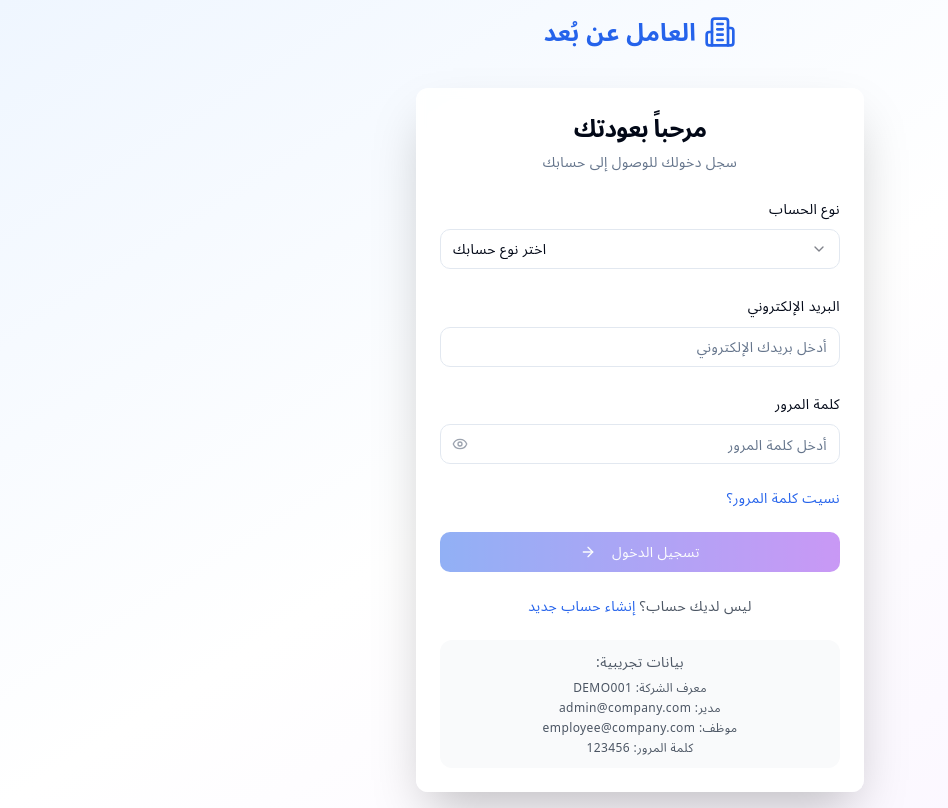
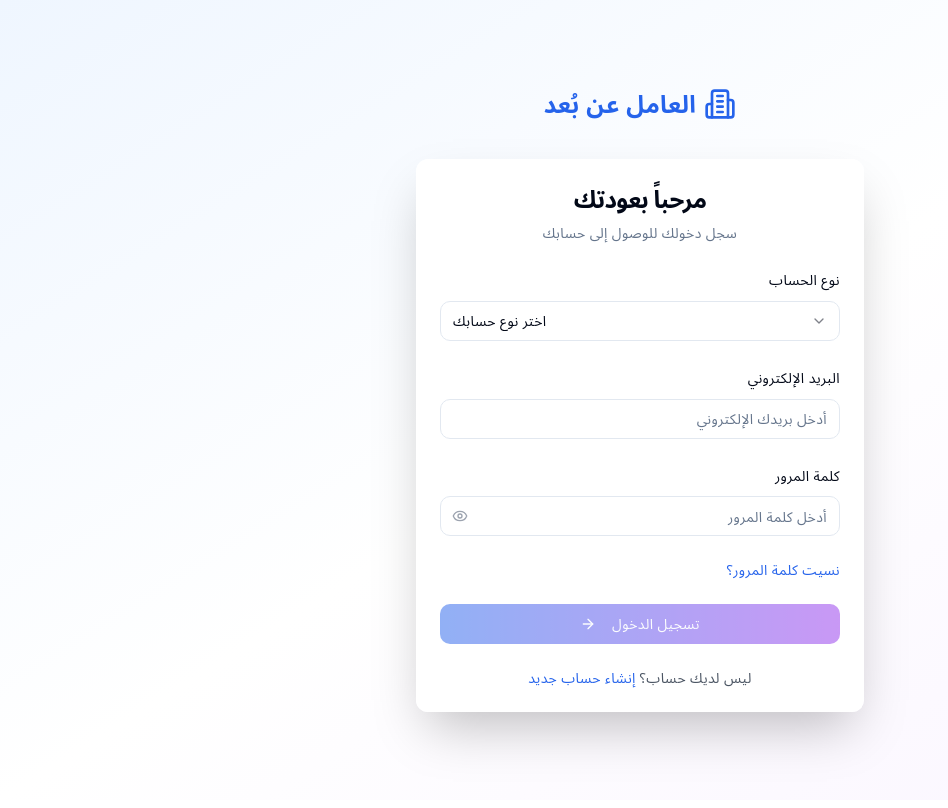
Before and after one commit to rafa-houssam/remote-work-1, a Next.js app: page /auth/signin in a window 1280 px wide. Shown: the whole page, without its empty margins (0-948 px from the left). Built offline with nearby package versions, Linux system fonts and the light colour scheme; no server answers.

Commit message:
Removes demo account credentials from sign-in page
Eliminates hardcoded demo login information to enhance security
and prevent exposure of sample credentials in the UI.

```diff
--- a/app/auth/signin/page.tsx
+++ b/app/auth/signin/page.tsx
@@ -185,15 +185,7 @@ export default function SignInPage() {
                 </p>
               </div>
 
-              <div className="text-center text-sm text-gray-600 bg-gray-50 p-3 rounded-lg">
-                <p className="font-medium mb-2">بيانات تجريبية:</p>
-                <div className="space-y-1 text-xs">
-                  <p>معرف الشركة: DEMO001</p>
-                  <p>مدير: admin@company.com</p>
-                  <p>موظف: employee@company.com</p>
-                  <p>كلمة المرور: 123456</p>
-                </div>
-              </div>
+
             </CardContent>
           </Card>
         </div>
```
